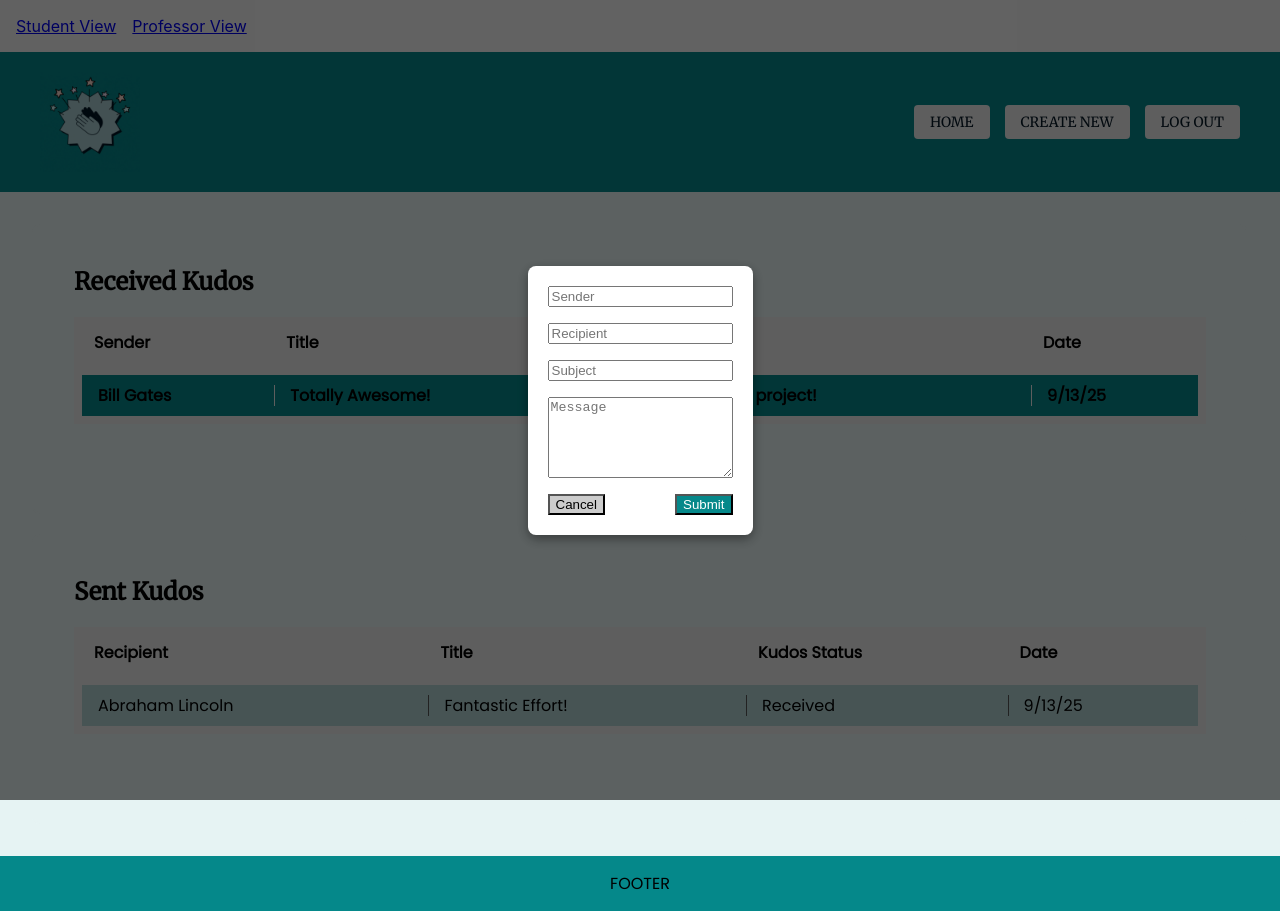
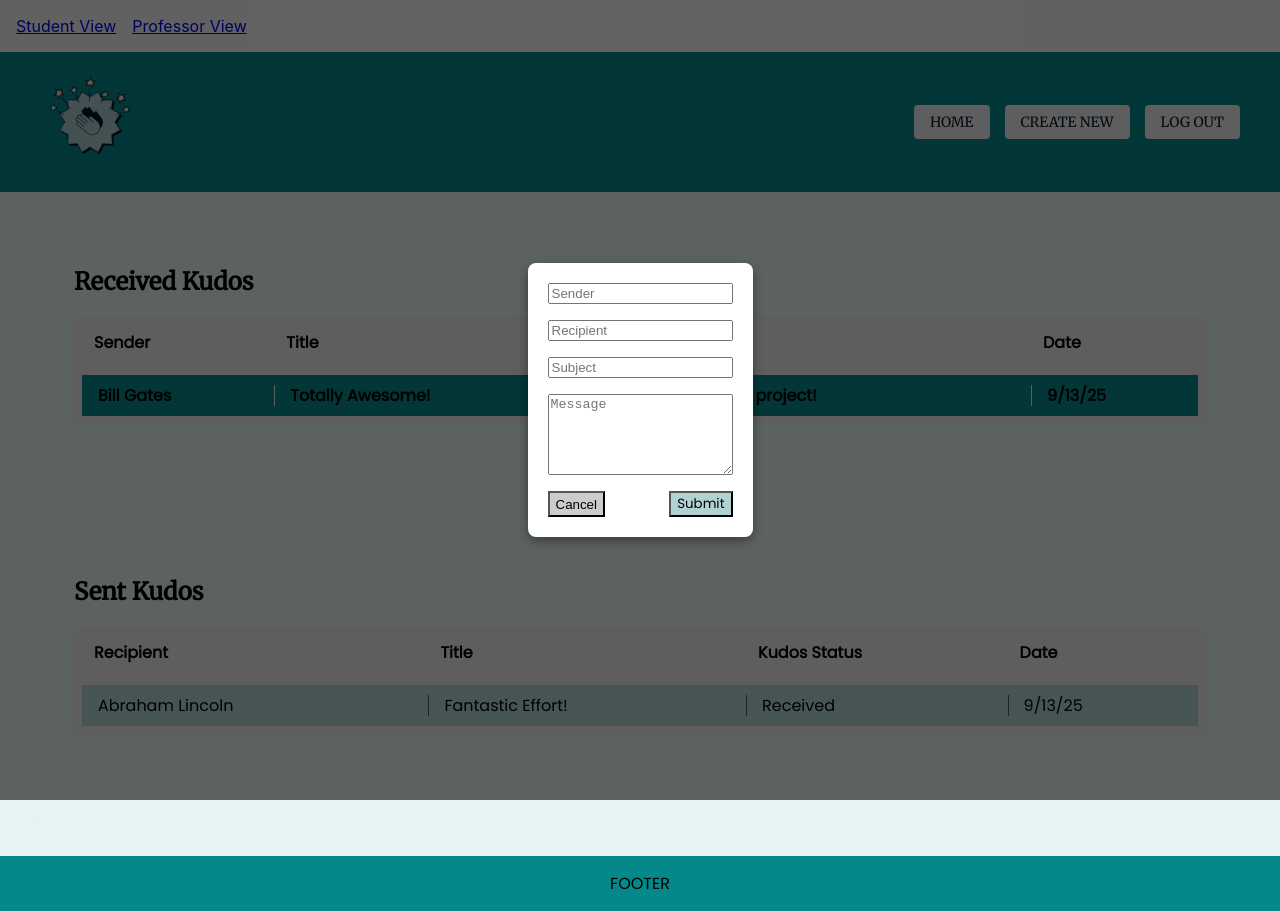
Before and after one commit to HadassahJohnson/kudos-front-end, a React (Create React App) app: page /studentView in a window 1280 px wide. Both pictures are taken after a click on the button "CREATE NEW". Built offline with nearby package versions, Linux system fonts and the light colour scheme; data requests are answered from the project's data file.

Commit message:
formatting

```diff
--- a/src/components/NewKudosForm.js
+++ b/src/components/NewKudosForm.js
@@ -75,7 +75,7 @@ function NewKudosForm({ onClose, onSubmit }) {
                         <button type = "button" onClick = {onClose} style = {{ backgroundColor: '#ccc'}}>
                             Cancel
                         </button>
-                        <button type = "submit" style = {{backgroundColor: '#05888A', color: 'white'}}>
+                        <button type = "submit" style = {{backgroundColor: '#B1D2D3',fontFamily:'Poppins', color: 'black'}}>
                             Submit
                         </button>
                     </div>
--- a/src/components/ReceivedKudosStudent.js
+++ b/src/components/ReceivedKudosStudent.js
@@ -36,7 +36,7 @@ function ReceivedKudosStudent() {
                             if (e.key === "Enter" || e.key === " ") setSelectedImage(k.imageUrl);
                         }}
                     >
-                        <td className={'submitted-kudos-table-data'}><strong>{k.sender}</strong></td>
+                        <td className={'submitted-kudos-table-data'}>{k.sender}</td>
                         <td className={'submitted-kudos-table-data'}>{k.title}</td>
                         <td className={'submitted-kudos-table-data'}>{k.message}</td>
                         <td className={'submitted-kudos-table-data'}>{k.date}</td>
--- a/src/styles/Wireframe.css
+++ b/src/styles/Wireframe.css
@@ -138,7 +138,7 @@ tr:hover {
 }
 
 tr.selected-row {
-    background-color: #E6F3F3;
+    background-color: #EBEBEB;
     color: white;
 }
 
```
